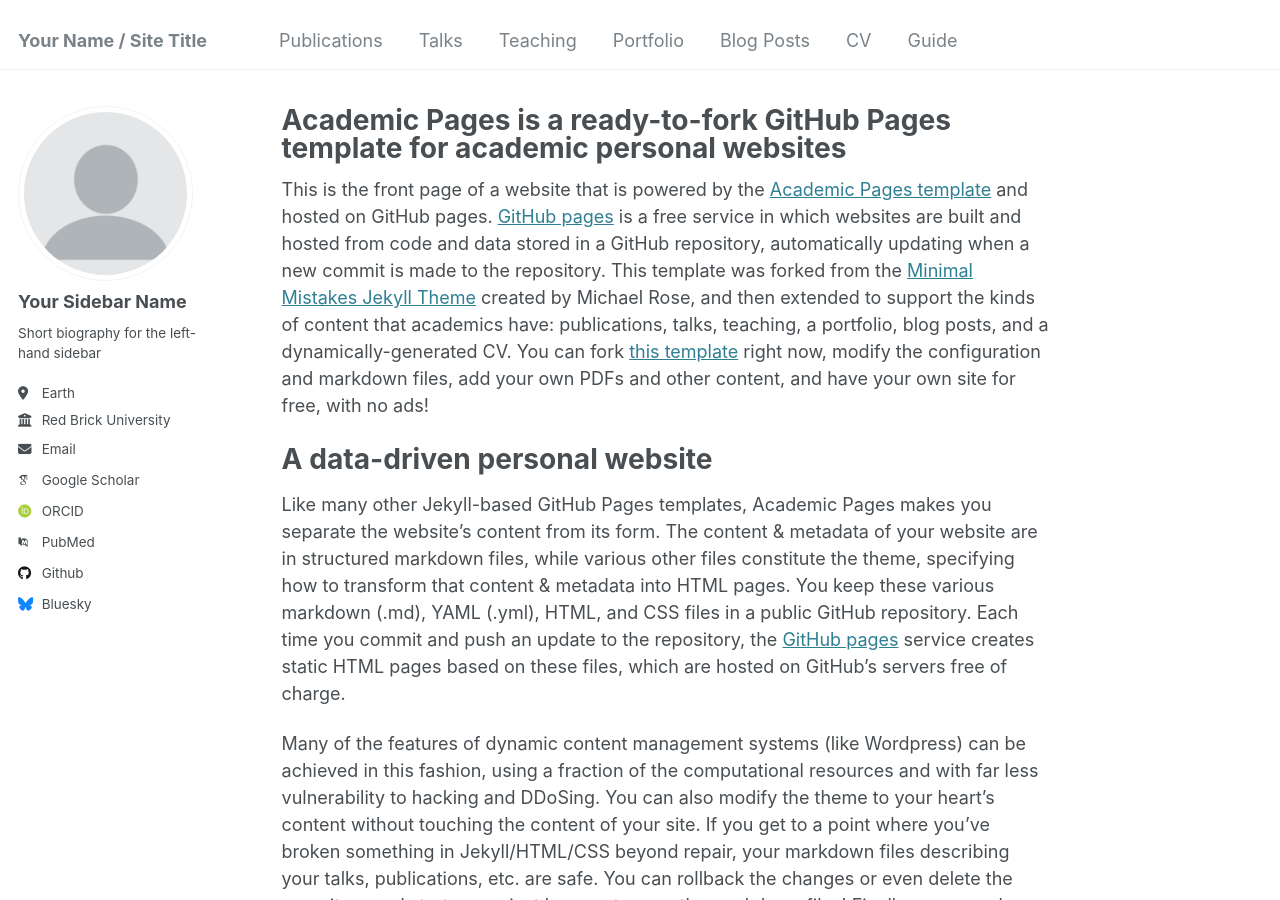
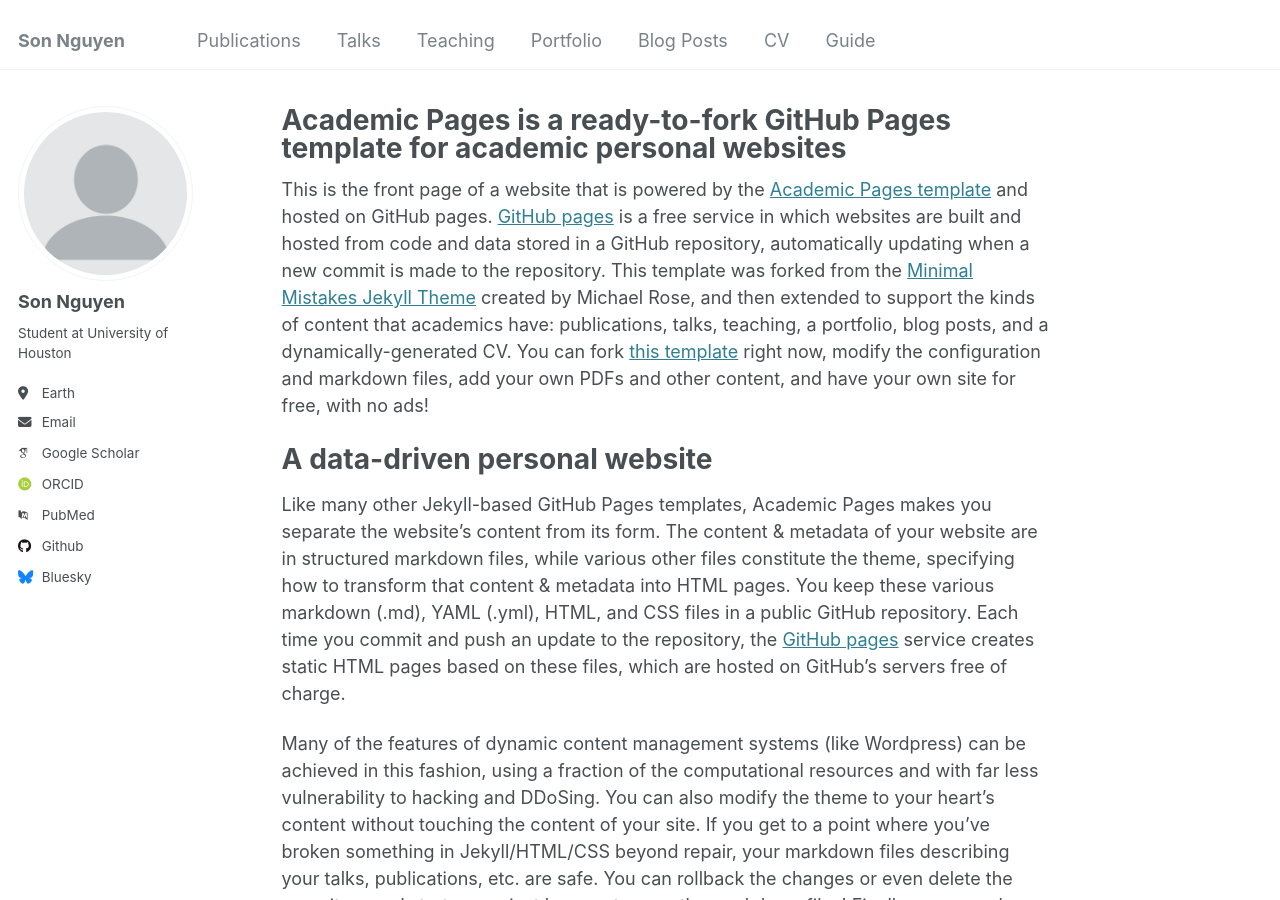
Before and after one commit to Fundog5474/Fundog5474.github.io, a Jekyll site: the page built from _pages/about.md, in a window 1280 px wide and 900 px high. Built offline with Jekyll 4.4.1, drawn with Linux system fonts in a browser that asks for light colours; some web fonts are replaced.

Commit message:
Update _config.yml

```diff
--- a/_config.yml
+++ b/_config.yml
@@ -8,7 +8,7 @@
 
 # Basic Site Settings
 locale                   : "en-US"
-title                    : "Your Name / Site Title"
+title                    : "Son Nguyen"
 title_separator          : "-"
 name                     : &name "Your Name"
 description              : &description "personal description"
@@ -22,13 +22,13 @@ repository               : "academicpages/academicpages.github.io"
 author:
   # Biographic information
   avatar           : "profile.png"
-  name             : "Your Sidebar Name"
-  pronouns         : # example: "she/her"
-  bio              : "Short biography for the left-hand sidebar"
+  name             : "Son Nguyen"
+  pronouns         :
+  bio              : "Student at University of Houston"
   location         : "Earth"
-  employer         : "Red Brick University"
+  employer         :
   uri              : # URL
-  email            : "none@example.org"
+  email            : "snguye83@cougarnet.uh.edu"
 
   # Academic websites
   arxiv            : # URL - Update with the correct link to your profile
```
